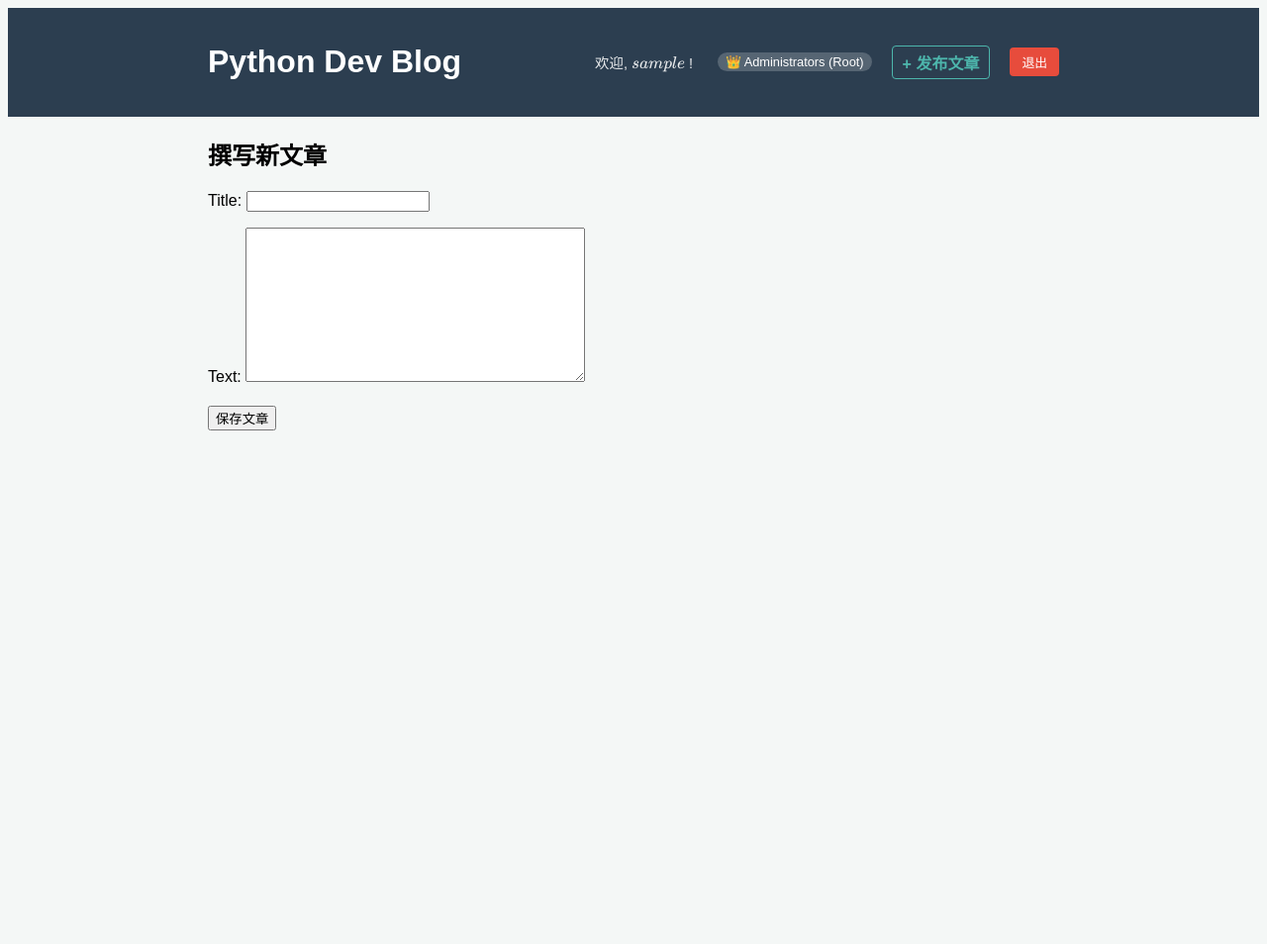
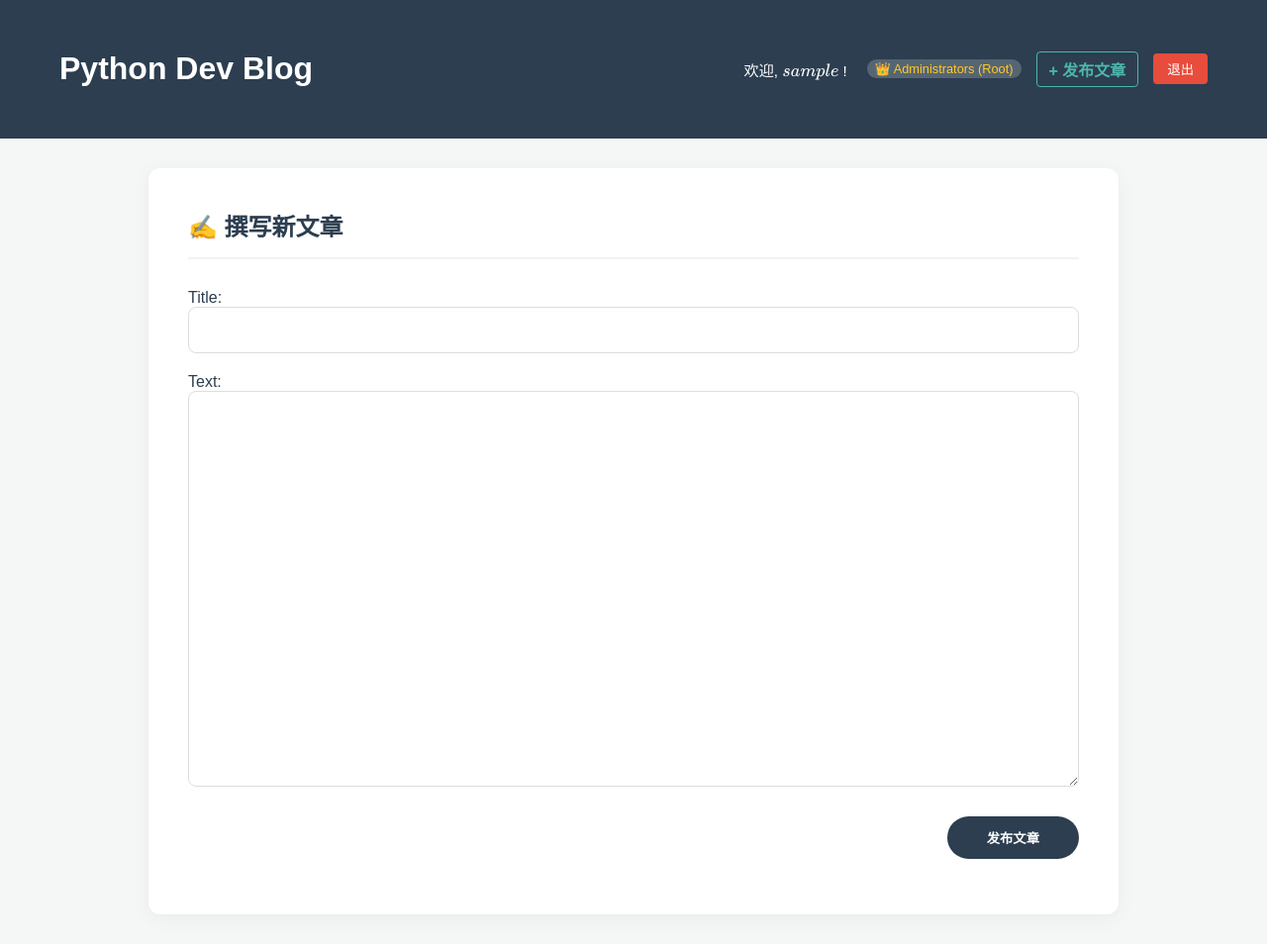
Before and after one commit to Richard-Qin-001/richard-blog, a Django app: page /post/new/ in a window 1280 px wide. Shown: the whole page at 99% size. Before the commit the page ends 435 px from the top, so only its background shows below. Run offline with Django 5.2, Linux system fonts and the light colour scheme; the visitor is signed in with stand-in values (Sample User, id 1); parts of the project's set-up code (start-up, migrations or seed data) failed here and were passed over.

Commit message:
Fix page rendering issues

```diff
--- a/blog/static/css/blog.css
+++ b/blog/static/css/blog.css
@@ -1,15 +1,16 @@
 .container {
-    width: 100%;
-    max-width: 900px;
+    width: 95%;
+    max-width: 1200px;
     margin: 0 auto;
     padding: 0 20px;
     box-sizing: border-box;
 }
 
 body {
-    padding-left: 0;
+    margin: 0;
     font-family: 'PingFang SC', 'Microsoft YaHei', sans-serif;
     background-color: #f4f7f6;
+    color: #2c3e50;
 }
 
 h1 a,
@@ -92,95 +113,87 @@ p > code {
     transition: transform 0.2s ease;
 }
 
+
 .comment-item:hover {
     transform: translateY(-2px);
     box-shadow: 0 4px 12px rgba(0, 0, 0, 0.05);
 }
 
-.comment-header {
-    display: flex;
-    justify-content: space-between;
-    align-items: center;
-    margin-bottom: 1rem;
+.comment-form-container {
+    background: #ffffff;
+    padding: 30px;
+    border-radius: 12px;
+    margin-top: 40px;
+    border: 1px solid #e1e4e8;
+    box-shadow: 0 2px 12px rgba(0, 0, 0, 0.03);
 }
 
-.comment-author {
-    color: #2c3e50;
-    font-weight: 600;
-    font-size: 1.1em;
+.comment-form-container form p {
+    display: flex;
+    flex-direction: column;
+    margin-bottom: 20px;
 }
 
-.comment-date {
-    color: #95a5a6;
-    font-size: 0.85em;
+.comment-form-container input[type="text"],
+.comment-form-container textarea {
+    width: 100% !important;
+    padding: 12px 15px;
+    border: 1px solid #dcdde1;
+    border-radius: 8px;
+    box-sizing: border-box;
 }
 
-.comment-form input,
-.comment-form textarea {
-    width: 100%;
-    padding: 12px;
-    border: 1px solid #ddd;
-    border-radius: 8px;
-    font-family: inherit;
-    margin-top: 5px;
-}
-
-.comment-form button {
-    background: #34495e;
+.comment-submit-btn {
+    background: #2c3e50;
     color: white;
     border: none;
-    padding: 10px 25px;
+    padding: 12px 30px;
     border-radius: 6px;
     font-weight: bold;
     cursor: pointer;
-    transition: background 0.3s;
 }
 
-.comment-form button:hover {
-    background: #2c3e50;
-}
 
-.helptext {
-    display: block;
-    color: #666;
-    font-size: 0.8rem;
-    margin-top: 5px;
-}
+
 
 header .container {
     display: flex;
     justify-content: space-between;
     align-items: center;
-    max-width: 900px;
-    margin: 0 auto;
+    padding: 15px 20px;
+    background-color: #2c3e50;
+    color: white;
 }
 
 .user-nav {
     display: flex;
     align-items: center;
-    gap: 20px;
-    /* 元素之间的间距 */
+    gap: 15px;
+    color: white !important;
+}
+
+.welcome-text {
+    font-size: 0.95rem;
+    font-weight: 500;
     color: white;
 }
 
-.welcome-text {
-    font-size: 0.9rem;
-    opacity: 0.9;
+.user-role {
+    background: rgba(255, 255, 255, 0.2);
+    padding: 2px 8px;
+    border-radius: 10px;
+    font-size: 0.85em;
+    margin-left: 5px;
+    color: #ffca28;
 }
 
 .logout-btn {
     background: #e74c3c;
     color: white;
     border: none;
-    padding: 5px 12px;
+    padding: 6px 14px;
     border-radius: 4px;
     cursor: pointer;
-    font-size: 0.8rem;
-    transition: background 0.3s;
-}
-
-.logout-btn:hover {
-    background: #c0392b;
 }
 
 .add-post-link {
@@ -188,74 +201,56 @@ header .container {
     text-decoration: none;
     font-weight: bold;
     border: 1px solid #4db6ac;
-    padding: 4px 10px;
+    padding: 5px 12px;
     border-radius: 4px;
-}
-
-.add-post-link:hover {
-    background: #4db6ac;
-    color: white;
-}
-
-.post-content h1,
-.post-content h2,
-.post-content h3 {
-    margin-top: 1.5em;
-    margin-bottom: 0.8em;
-    color: #2c3e50;
-}
-
-.post-content ul,
-.post-content ol {
-    padding-left: 2em;
-    margin-bottom: 1.5em;
-}
-
-.post-content img {
-    max-width: 100%;
-    height: auto;
-    border-radius: 8px;
-    display: block;
-    margin: 20px auto;
-}
-
-.add-post-link {
     transition: all 0.3s ease;
 }
 
 .add-post-link:hover {
     background-color: #4db6ac;
     color: white !important;
-    transform: scale(1.05);
 }
 
-.post-content-body h2 {
-    margin: 2em 0 1em;
-    padding-bottom: 10px;
-    border-bottom: 2px solid #f1f2f6;
+
+
+
+
+
+
+.post-form-card {
+    background: white;
+    padding: 40px;
+    border-radius: 12px;
+    box-shadow: 0 4px 20px rgba(0, 0, 0, 0.05);
+    margin: 30px auto;
+    max-width: 900px;
 }
 
-.post-content-body p {
-    margin-bottom: 1.5em;
+.post-form p {
+    display: flex;
+    flex-direction: column;
+    margin-bottom: 20px;
 }
 
-.post-content-body pre {
-    margin: 2em 0;
-    padding: 20px;
-    background-color: #282c34 !important;
+.post-form input[type="text"],
+.post-form textarea {
+    width: 100%;
+    padding: 15px;
+    border: 1px solid #dcdde1;
     border-radius: 8px;
-    font-size: 0.95em;
-    box-shadow: inset 0 2px 10px rgba(0, 0, 0, 0.2);
+    box-sizing: border-box;
 }
 
-.post-content-body code {
-    background: #f1f2f6;
-    color: #e74c3c;
-    padding: 2px 6px;
-    border-radius: 4px;
+.post-form textarea {
+    min-height: 400px;
 }
 
-.post-content-body .mjx-chtml {
-    font-size: 1.2em !important;
-    margin: 1em 0;
+.save-btn {
+    background: #2c3e50;
+    color: white;
+    border: none;
+    padding: 12px 40px;
+    border-radius: 30px;
+    font-weight: bold;
+    cursor: pointer;
 }
--- a/blog/templates/blog/base.html
+++ b/blog/templates/blog/base.html
@@ -4,6 +4,8 @@
     <head>
         <title>Python Dev Blog</title>
         <link rel="stylesheet" href="{% static 'css/blog.css' %}">
+
+        <meta name="viewport" content="width=device-width, initial-scale=1">
 
         <script>
             window.MathJax = {
--- a/blog/templates/blog/post_edit.html
+++ b/blog/templates/blog/post_edit.html
@@ -1,12 +1,19 @@
 {% extends 'blog/base.html' %}
 
 {% block content %}
-    <h2>撰写新文章</h2>
-    <form method="POST" class="post-form">
-        {% csrf_token %}
-        <div style="margin-bottom: 20px;">
-            {{ form.as_p }}
+    <div class="container">
+        <div class="post-form-card">
+            <h2
+                style="margin-top: 0; color: #2c3e50; border-bottom: 2px solid #f1f2f6; padding-bottom: 15px; margin-bottom: 30px;">
+                ✍️ 撰写新文章
+            </h2>
+            <form method="POST" class="post-form">
+                {% csrf_token %}
+                {{ form.as_p }}
+                <div style="text-align: right; margin-top: 30px;">
+                    <button type="submit" class="save-btn">发布文章</button>
+                </div>
+            </form>
         </div>
-        <button type="submit" class="save btn btn-default">保存文章</button>
-    </form>
+    </div>
 {% endblock %}
```
Also changed, not shown: other parts of blog/static/css/blog.css (+45 -25 lines), blog/templates/blog/post_detail.html (+4 -8 lines).
